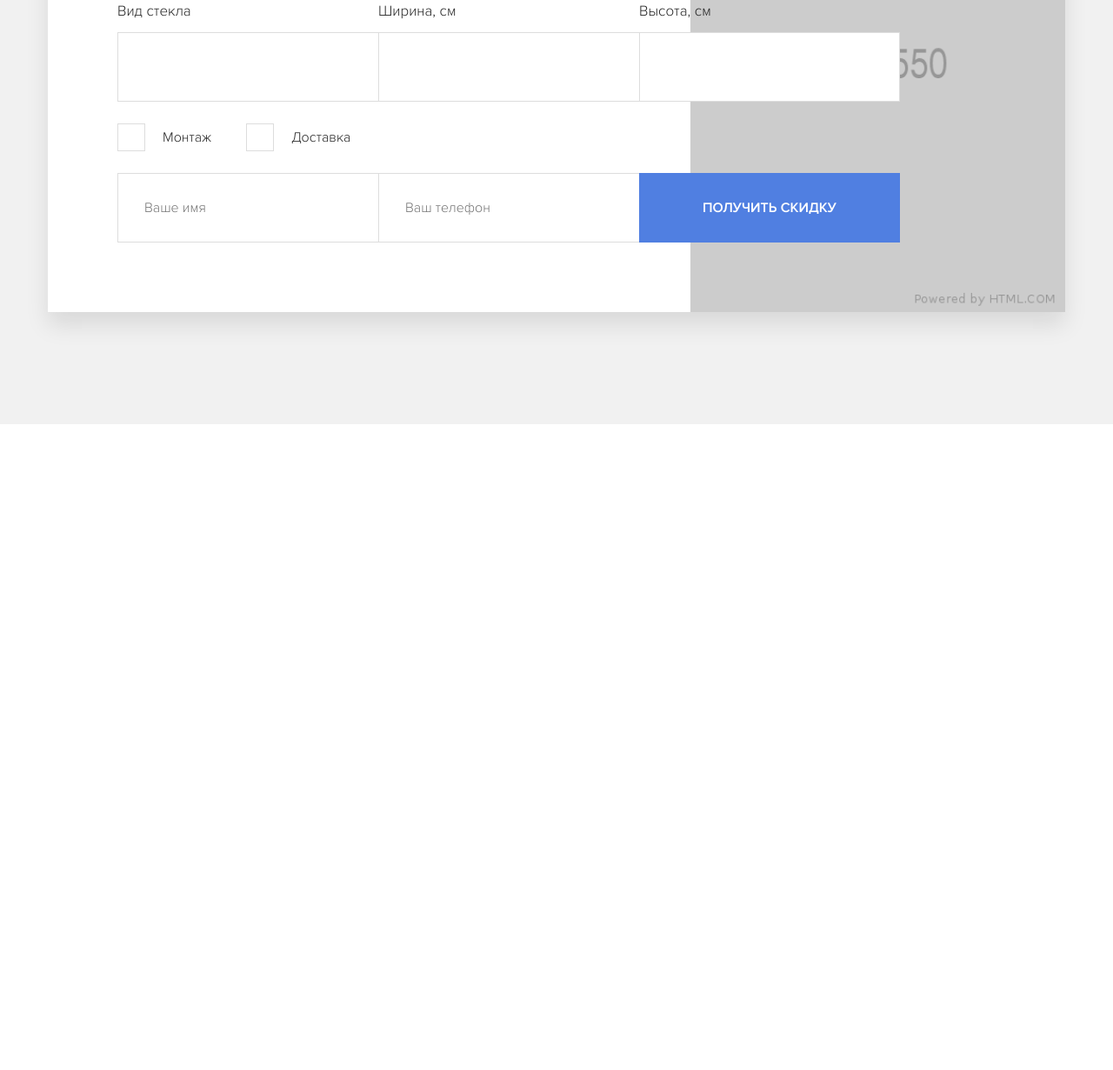
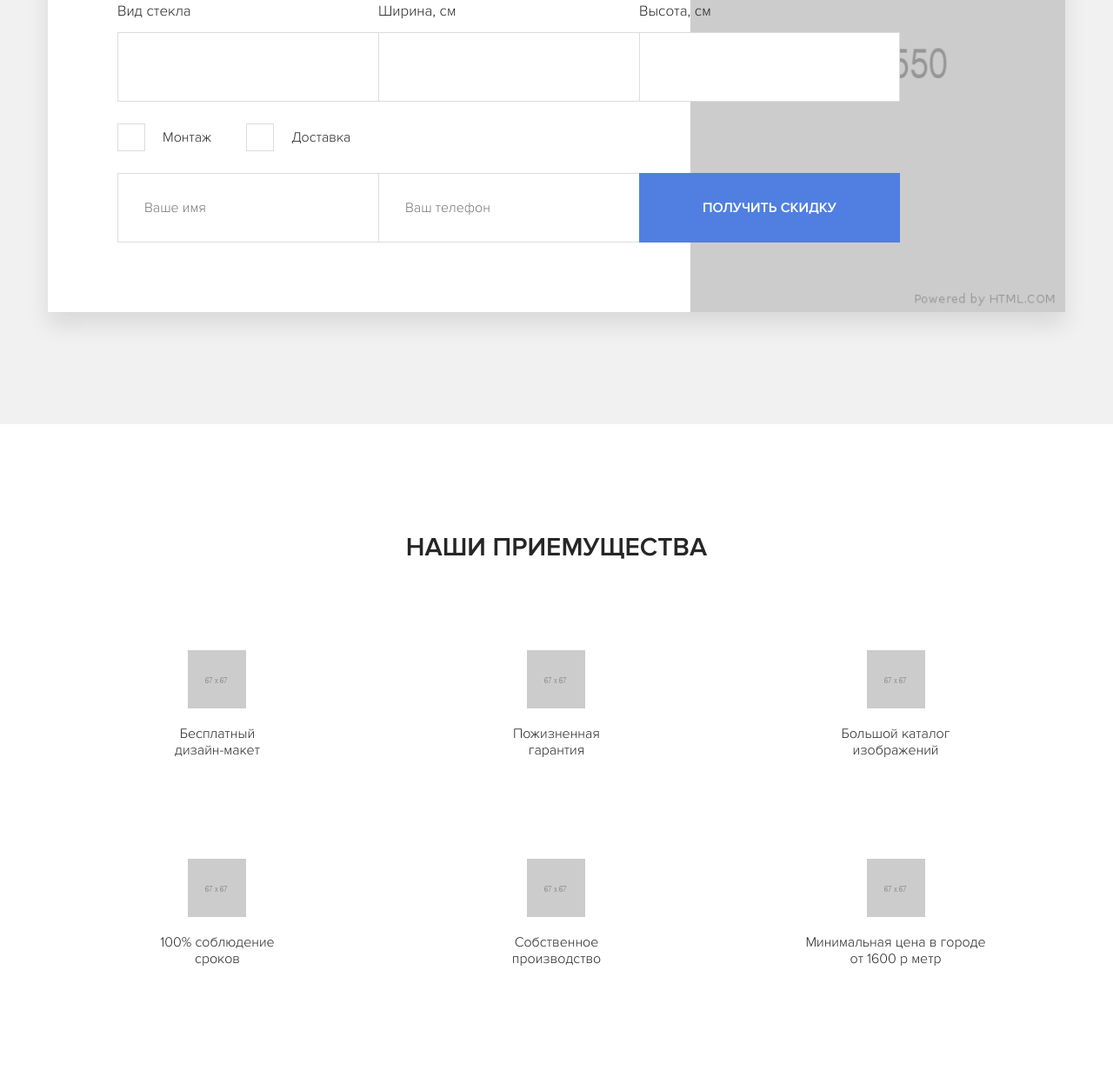
Before and after one commit to Solzig/skinali_landingpage, a plain HTML site: page index.html in a window 1280 px wide. Shown: the part 751-1982 px from the top of the page at 87% size. Before the commit the page ends 1239 px from the top, so only its background shows below. Drawn offline with Linux system fonts and the light colour scheme; a script that the page names is missing.

Commit message:
Свертан блок с приемуществами. Сделан адаптив

```diff
--- a/index.html
+++ b/index.html
@@ -121,6 +121,53 @@
             <!-- /.contaier  -->
         </section>
         <!-- /.offer -->
+        <section class="features section">
+            <div class="container">
+                <h2 class="section-title section__title">Наши приемущества</h2>
+                <!-- Emmit .features-block>.features-block__item*6>img[src="img/features/feature-$.png"].features-block__image+p.features-block__text|c -->
+                <div class="features-block">
+                    <div class="features-block__item">
+                        <img src="img/features/feature-1.png" alt="Бесплатный дизайн-макет" class="features-block__image">
+                        <p class="features-block__text">Бесплатный <br> дизайн-макет</p>
+                        <!-- /.features-block__text -->
+                    </div>
+                    <!-- /.features-block__item -->
+                    <div class="features-block__item">
+                        <img src="img/features/feature-2.png" alt="Пожизненная гарантия" class="features-block__image">
+                        <p class="features-block__text">Пожизненная <br> гарантия</p>
+                        <!-- /.features-block__text -->
+                    </div>
+                    <!-- /.features-block__item -->
+                    <div class="features-block__item">
+                        <img src="img/features/feature-3.png" alt="Большой каталог изображений" class="features-block__image">
+                        <p class="features-block__text">Большой каталог <br> изображений</p>
+                        <!-- /.features-block__text -->
+                    </div>
+                    <!-- /.features-block__item -->
+                    <div class="features-block__item">
+                        <img src="img/features/feature-4.png" alt="100% соблюдение сроков" class="features-block__image">
+                        <p class="features-block__text">100% соблюдение <br> сроков</p>
+                        <!-- /.features-block__text -->
+                    </div>
+                    <!-- /.features-block__item -->
+                    <div class="features-block__item">
+                        <img src="img/features/feature-5.png" alt="Собственное производство" class="features-block__image">
+                        <p class="features-block__text">Собственное <br> производство</p>
+                        <!-- /.features-block__text -->
+                    </div>
+                    <!-- /.features-block__item -->
+                    <div class="features-block__item">
+                        <img src="img/features/feature-6.png" alt="Минимальная цена в городе от 1600 р метр" class="features-block__image">
+                        <p class="features-block__text">Минимальная цена в городе <br> от 1600 р метр</p>
+                        <!-- /.features-block__text -->
+                    </div>
+                    <!-- /.features-block__item -->
+                </div>
+                <!-- /.features-block -->
+            </div>
+            <!-- /.container -->
+        </section>
+        <!-- /.features section -->
     </main>
     <!-- Подключение виджета обратной связи через соц. сети spikmi-->
     <script type="text/javascript" src="https://spikmi.com/Widget?Id=528"></script>
--- a/sass/_grid.sass
+++ b/sass/_grid.sass
@@ -1,7 +1,5 @@
 *
   box-sizing: border-box
-body
-    min-width: 360px
 .container
     max-width: 1170px
     margin: auto
--- a/sass/_interface.sass
+++ b/sass/_interface.sass
@@ -1,6 +1,16 @@
 body
     +light
     color: $text-color
+    min-width: 360px
+.section
+    padding: 100px 0
+    &-title
+        font-size: 30px
+        +bold
+        text-align: center
+        text-transform: uppercase
+    &__title
+        margin-bottom: 100px
 button
     background: #ffffff
     &:hover
--- /dev/null
+++ b/sass/blocks/_features.sass
@@ -0,0 +1,20 @@
+.features
+    &-block
+        display: flex
+        justify-content: space-between
+        flex-wrap: wrap
+        &__item
+            flex-basis: 33.33%
+            text-align: center
+            margin-bottom: 100px
+@media (max-width: 991px)
+    .features
+        &-block
+            &__item
+                flex-basis: 50%
+@media (max-width: 768px)
+    .features
+        &-block
+            &__item
+                flex-basis: 100%
+                margin-bottom: 50px
--- a/sass/style.sass
+++ b/sass/style.sass
@@ -13,3 +13,5 @@
 @import 'blocks/hero'
 // Блок hero
 @import 'blocks/offer'
+// Блок features
+@import 'blocks/features'
```
Also changed, not shown: css/style.css, img/features/feature-1.png (added), img/features/feature-2.png (added), img/features/feature-3.png (added), img/features/feature-4.png (added), img/features/feature-5.png (added), img/features/feature-6.png (added), 1 other file.
